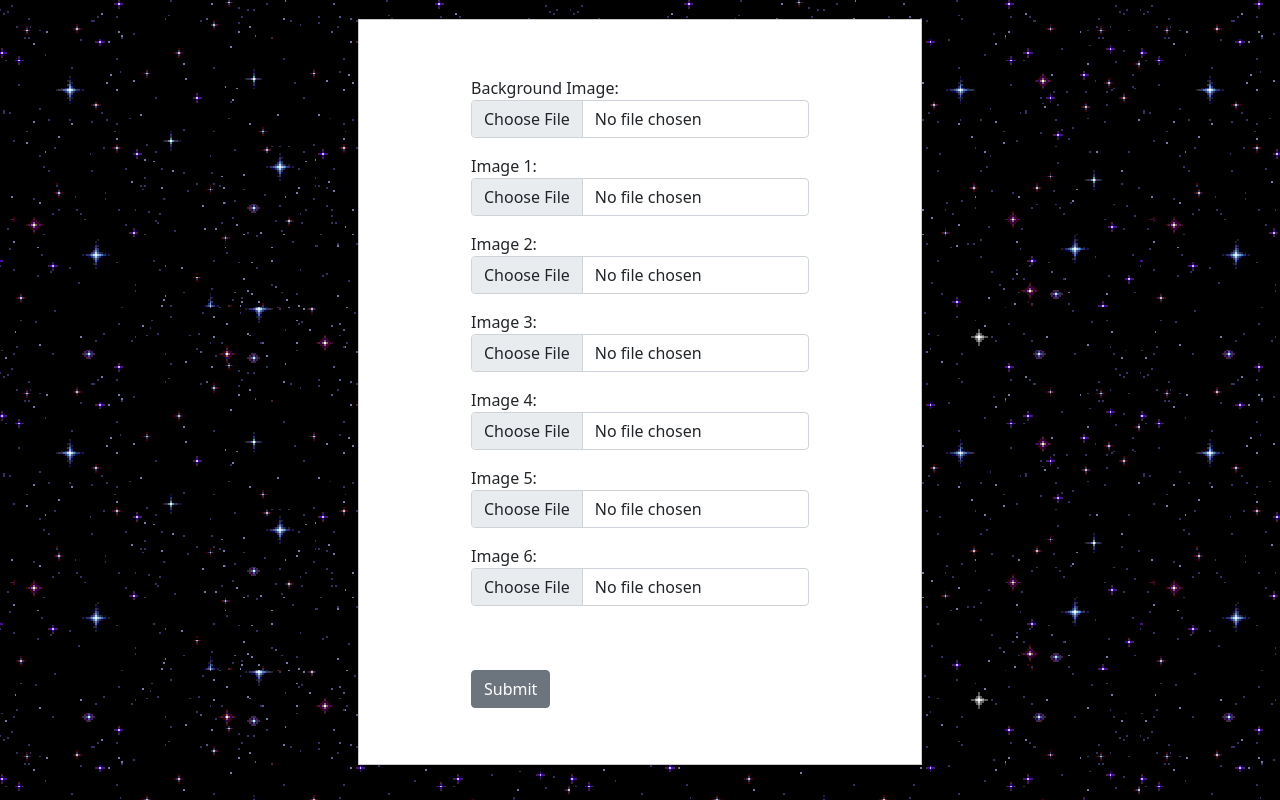
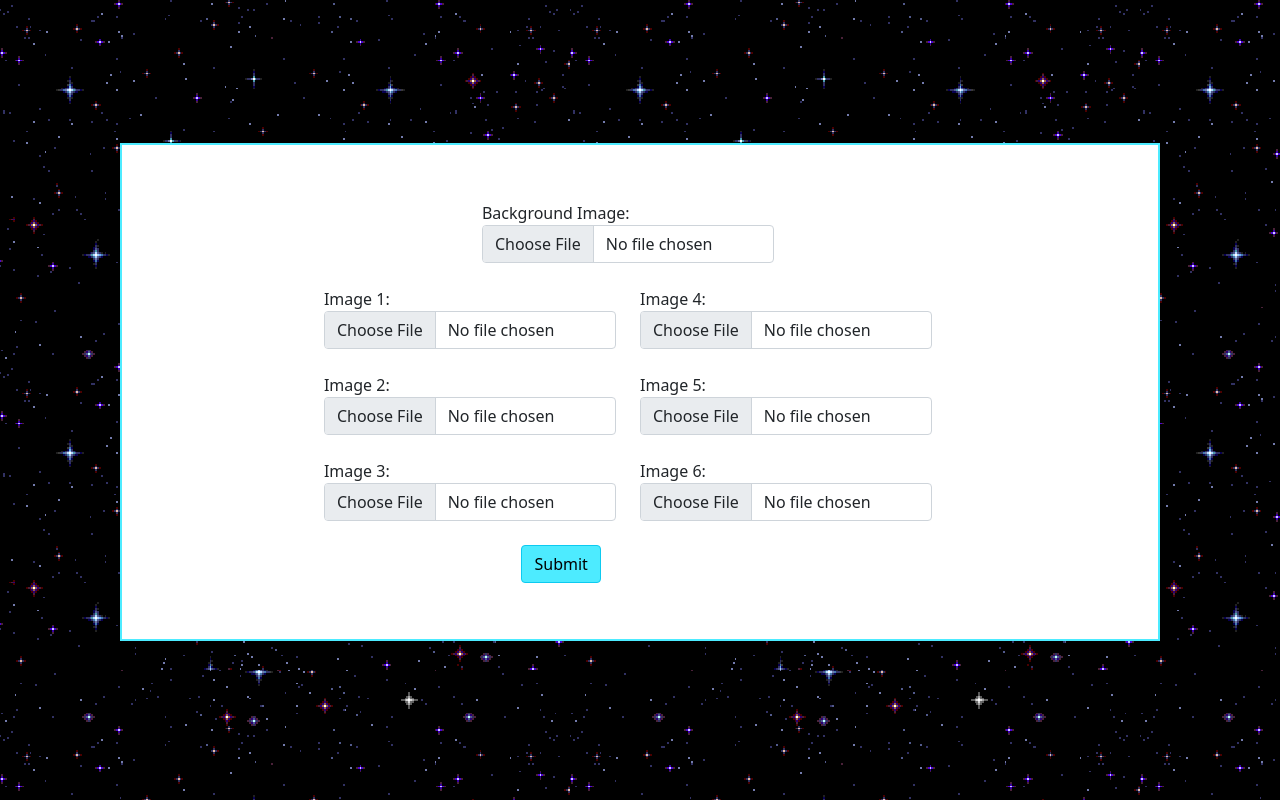
Before and after one commit to Namanrockzzz/Twin-Camera, a Django app: page /page2/ in a window 1280 px wide. Shown: the part 56-856 px from the top of the page. Run offline with Django 3.2, Linux system fonts and the light colour scheme.

Commit message:
improve frontend

```diff
--- a/Django/myproject/TwinCamera/views.py
+++ b/Django/myproject/TwinCamera/views.py
@@ -10,14 +10,9 @@ from .models import Image
 
 # Create your views here.
 def index(request):
-    # print(request.session.session_key)
-    # if not request.session.exists(request.session.session_key):
-    #     request.session.create()
     return render(request, 'index.html')
 
 def page2(request):
-    # Image.objects.all().delete()
-    # empty_media_folder()
     form = ImgForm()
     return render(request, 'page2.html',{'form':form})
 
--- a/Django/myproject/static/css/page.css
+++ b/Django/myproject/static/css/page.css
@@ -13,12 +13,17 @@ body{
 
 }
 .box{
-    border: 0.1px solid rgb(204, 201, 201);
-    padding: 5% 10% 5% 10%;
+    border: 2px solid #4debff;
+    padding: 5%;
     background-color: white;
+    max-width : 130vh;
+    max-height: fit-content;
+}
+.row{
+    padding :0;
 }
 
-.navbar{
+.navbar,.btn-info{
     background-color: #4debff;
 }
 .icon{
--- a/Django/myproject/templates/page2.html
+++ b/Django/myproject/templates/page2.html
@@ -2,16 +2,50 @@
 
 {% block dropdown %}
     <li class="dropdown-item"> 1. Choose the image file that contains only the background (used in all other images)</li>
-    <li class="dropdown-item"> 2. Type the number of images you want to be merged </li>
+    <li class="dropdown-item"> 2. Choose the images you want to merge in the background </li>
     <li class="dropdown-item"> 3. Press submit</li>
 {% endblock dropdown %}
 
 {% block content %}
         <form method="post" enctype="multipart/form-data" action="{% url 'processing'%}">
             {% csrf_token %}
-            {{ form.as_p }}
-            <br>
-            <br>
-            <input type="submit" class="btn btn-secondary">
+            <div class="row">
+                <div class="row justify-content-center">
+                    <div class="col-md-4 ">
+                        {{ form.bg.label }}:
+                        {{ form.bg }}
+                    </div>
+                </div>
+                <div class="row justify-content-center">
+                    <div class="col-md-4">
+                        <br>
+                        {{form.img1.label}}:
+                        {{form.img1}}
+                        <br>
+                        {{form.img2.label}}:
+                        {{form.img2}}
+                        <br>
+                        {{form.img3.label}}:
+                        {{form.img3}}
+                    </div>
+                    <div class="col-md-4">
+                        <br>
+                        {{form.img4.label}}:
+                        {{form.img4}}
+                        <br>
+                        {{form.img5.label}}:
+                        {{form.img5}}
+                        <br>
+                        {{form.img6.label}}:
+                        {{form.img6}}
+                    </div>
+                </div>
+                <div class="row justify-content-center">
+                    <div class="col-md-3">
+                        <br>
+                        <input type="submit" class="btn btn-info">
+                    </div>
+                </div>
+            </div>
         </form>
 {% endblock content %}
```
Also changed, not shown: Django/myproject/static/css/style.css (+28 -4 lines), Django/myproject/templates/index.html (+6 -21 lines).
